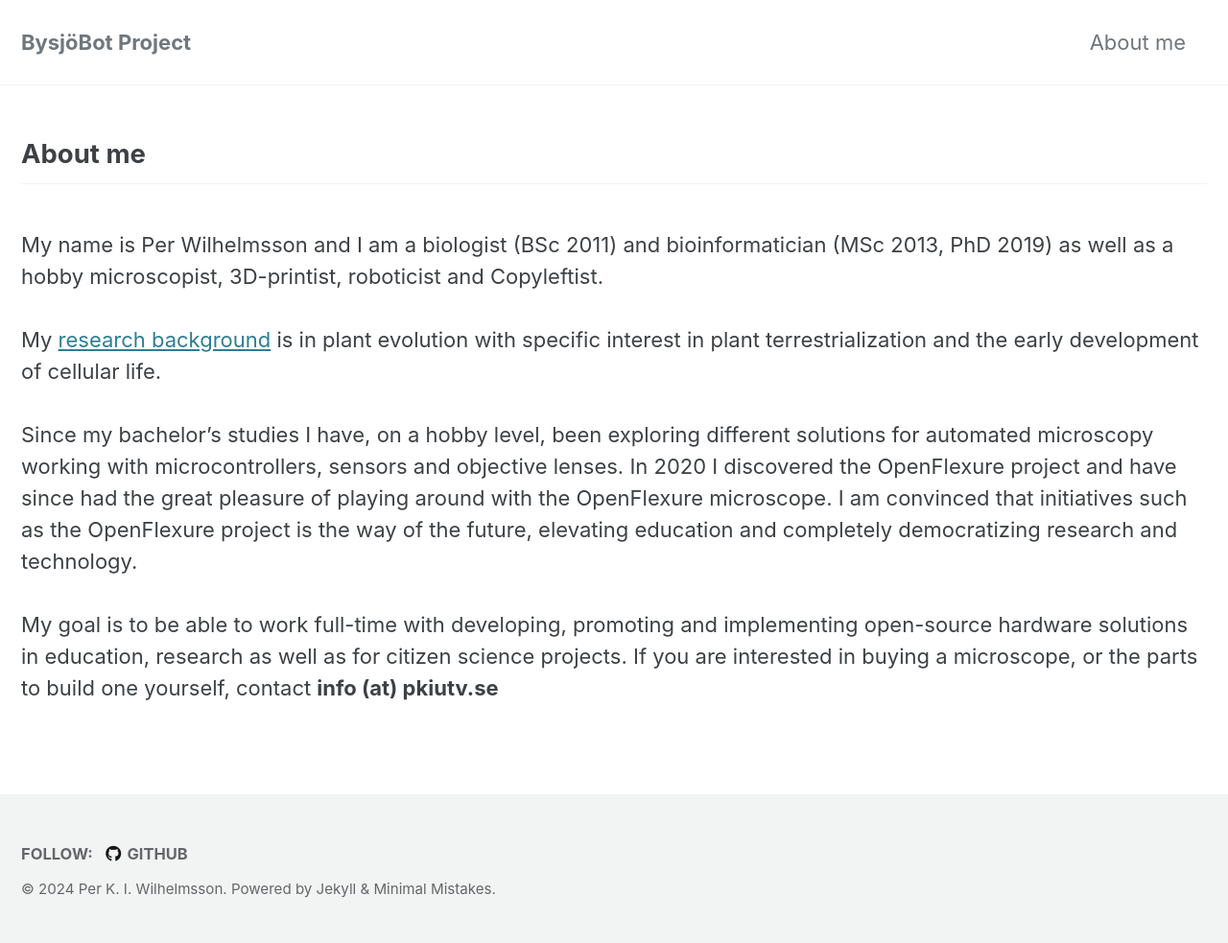
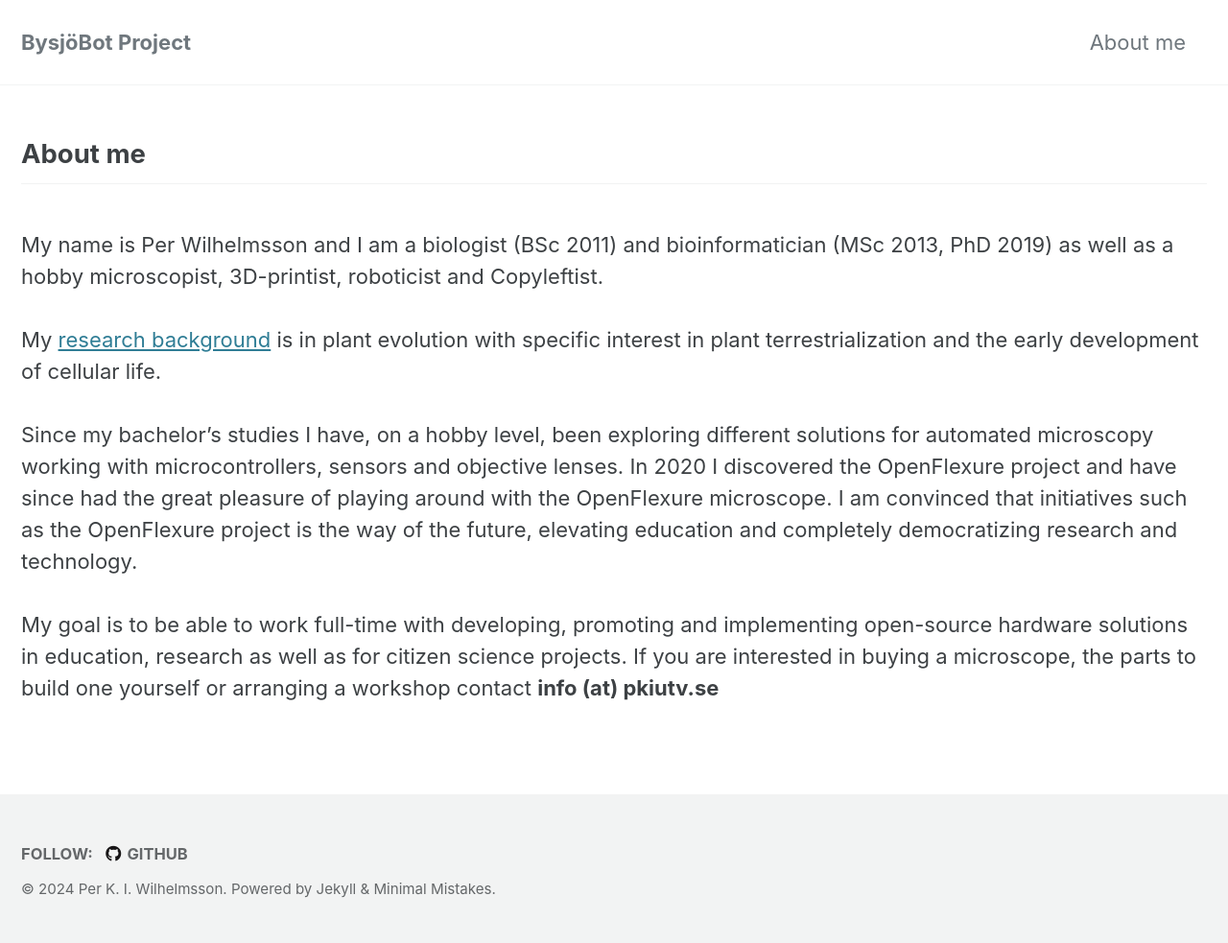
Before and after one commit to pkiw/pkiw.github.io, a Jekyll site: the page built from _pages/about.md, in a window 1280 px wide. Shown: the whole page at 96% size. Built offline with Jekyll 4.4.1, drawn with Linux system fonts in a browser that asks for light colours; cached includes are drawn as plain includes.

```diff
--- a/_pages/about.md
+++ b/_pages/about.md
@@ -15,5 +15,5 @@ My <a href="https://www.researchgate.net/profile/Per-Wilhelmsson">research backg
 Since my bachelor’s studies I have, on a hobby level, been exploring different solutions for automated microscopy working with microcontrollers, sensors and objective lenses. In 2020 I discovered the OpenFlexure project and have since had the great pleasure of playing around with the OpenFlexure microscope. I am convinced that initiatives such as the OpenFlexure project is the way of the future, elevating education and completely democratizing research and technology.
 <br>
 <br>
-My goal is to be able to work full-time with developing, promoting and implementing open-source hardware solutions in education, research as well as for citizen science projects. If you are interested in buying a microscope, or the parts to build one yourself, contact <strong>info (at) pkiutv.se</strong>
+My goal is to be able to work full-time with developing, promoting and implementing open-source hardware solutions in education, research as well as for citizen science projects. If you are interested in buying a microscope, the parts to build one yourself or arranging a workshop contact <strong>info (at) pkiutv.se</strong>
 <br>
--- a/index.html
+++ b/index.html
@@ -25,7 +25,7 @@ feature_row:
   - image_path: /assets/images/3.png
     alt: "Image collection"
     title: "Image collection"
-    excerpt: "Using open source libraries to develop Ai-assisted identification and quantification methods"
+    excerpt: "Collect and upload data to repositories dedicated to biodiversity monitoring"
     url: "/_pages/imagecollection"
     btn_class: "btn--primary"
     btn_label: "Read more"
@@ -58,7 +58,7 @@ Microscopic organisms play a vital role in the global ecosystem. With their geoc
 <br>
 <br>In times of rapidly changing climate the ability to regularly measure spatial and temporal distribution of aquatic microorganisms is key when trying to understand the dynamics of climate change and its effects on aquatic ecosystems.
 <br>
-<br>This project aims to further equip our society with tools to be able to detect harmful ecologically degrading developments and thus buying us more time to react and enforce countermeasures.
+<br>This project aims to further equip our society with tools to be able to detect harmful ecologically degrading developments and thus buying us more time to react and enforce countermeasures. This is done through workshops, such as <a href="https://www.vattenhallen.lu.se/skola/fortbildning/sjoelabbet/">Sjolabbet</a>.
 <br>
 <br> Links and descriptions to related solutions and protocols will be made available in the near future.
 <br><strong>This webbpage, with all its contents, is to be considered under contruction and not a final product.</strong>
```
Also changed, not shown: _pages/imagecollection.md (+1 -1 lines).
